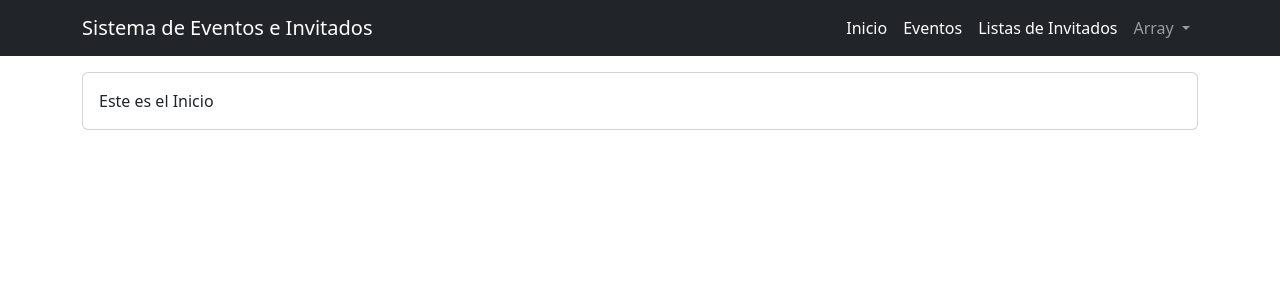
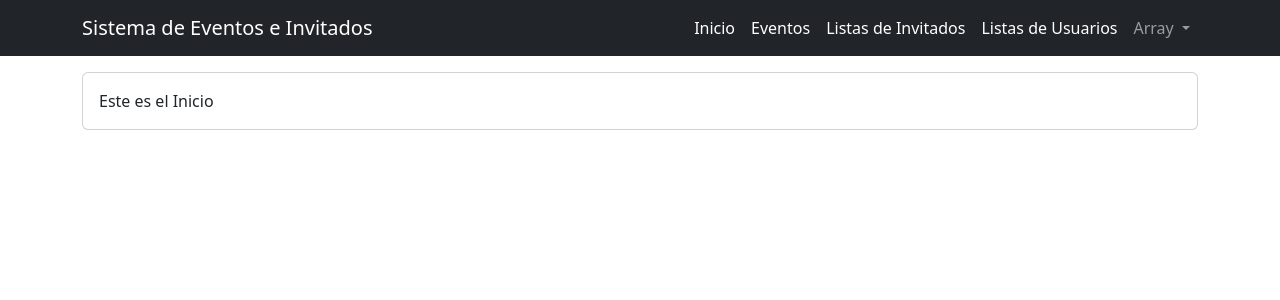
Before and after one commit to BryanCachimuel/Sistema_de_Eventos_Invitados, a PHP site: page /modulos/inicio.php in a window 1280 px wide. Shown: the top 300 px of the page. Run offline with PHP 8.4, Linux system fonts and the light colour scheme; the visitor is signed in with stand-in values (Sample User, id 1); some libraries are stand-ins or nearby versions.

Commit message:
nañadiendo al menú la vista de usuarios

```diff
--- a/modulos/partes/menu.php
+++ b/modulos/partes/menu.php
@@ -18,6 +18,9 @@
         <li class="nav-item">
             <a class="nav-link active" href="listados.php"><i class="fa-solid fa-clipboard-list"></i> Listas de Invitados</a>
         </li>
+        <li class="nav-item">
+            <a class="nav-link active" href="usuarios.php"><i class="fa-solid fa-users"></i> Listas de Usuarios</a>
+        </li>
         <li class="nav-item dropdown">
           <a class="nav-link dropdown-toggle" href="#" id="navbarDropdown" role="button" data-bs-toggle="dropdown" aria-expanded="false">
             <i class="fa-solid fa-user-tie"></i> <?php echo $_SESSION['usuario']; ?>
```
